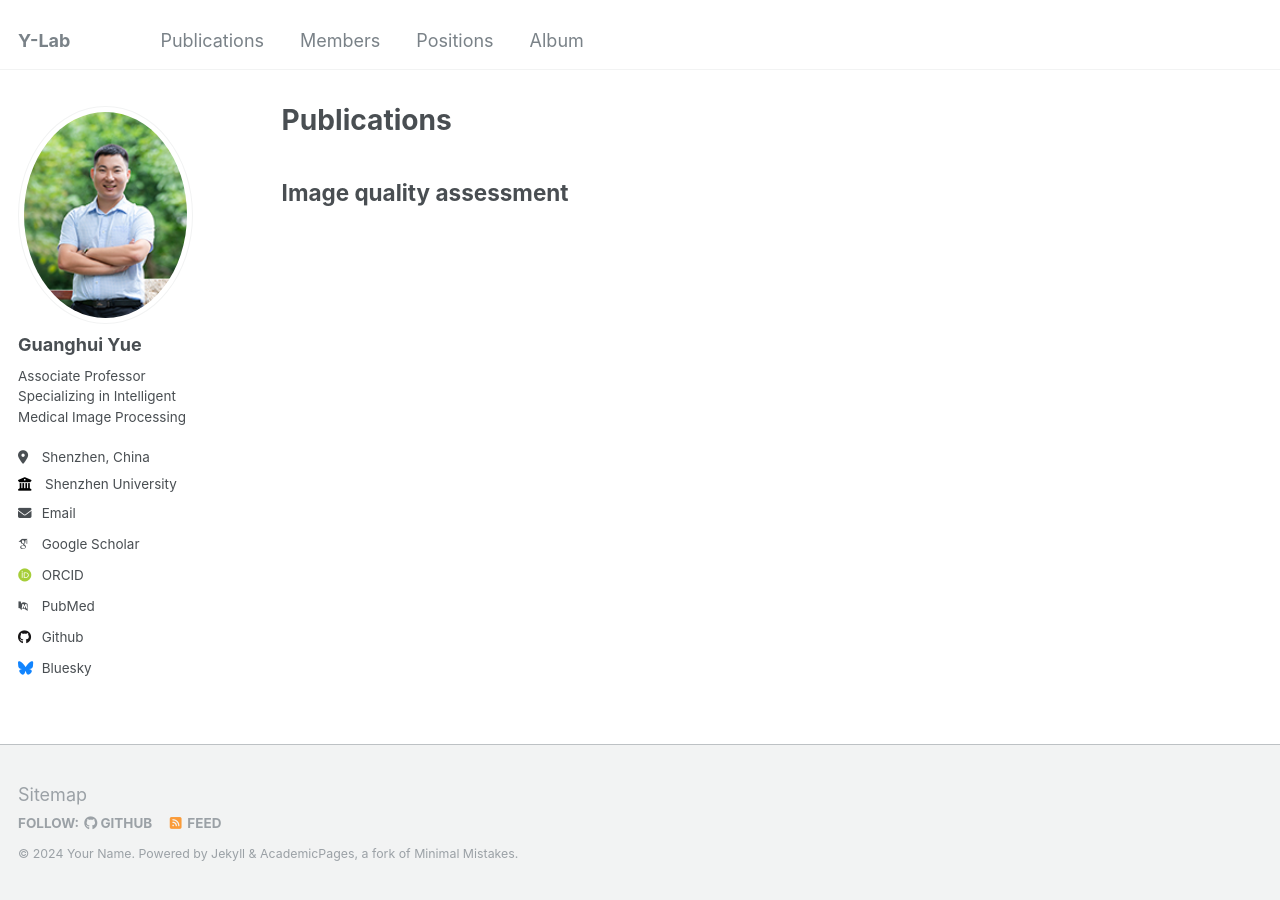
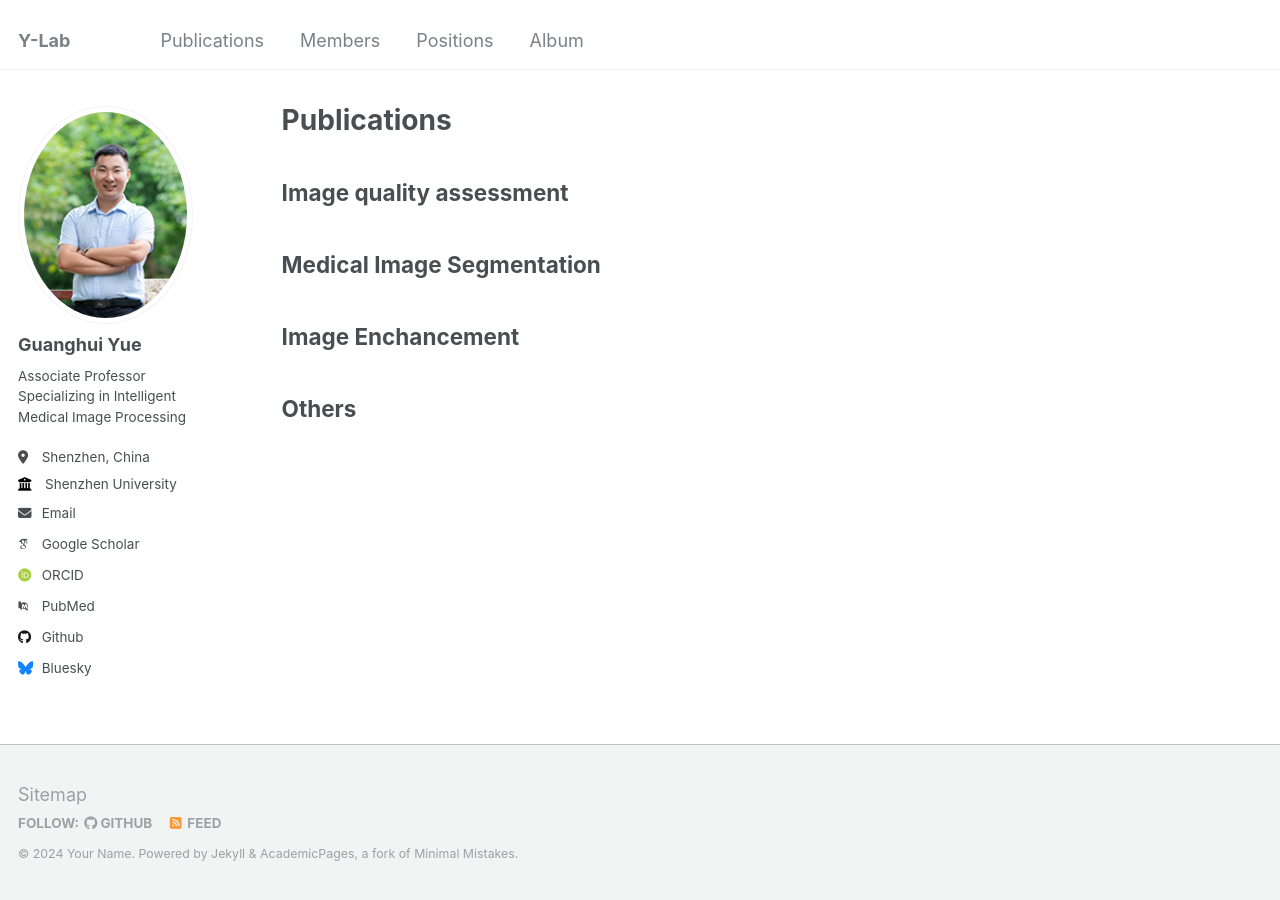
Before and after one commit to Guanghui-Yue/Guanghui-Yue.github.io, a Jekyll site: the page built from _pages/publication.md, in a window 1280 px wide. Built offline with Jekyll 4.4.1, drawn with Linux system fonts in a browser that asks for light colours; some web fonts are replaced.

Commit message:
Update publication.md

```diff
--- a/_pages/publication.md
+++ b/_pages/publication.md
@@ -6,3 +6,10 @@ author_profile: true
 ---
 
 ## Image quality assessment
+
+
+## Medical Image Segmentation
+
+## Image Enchancement
+
+## Others
```
